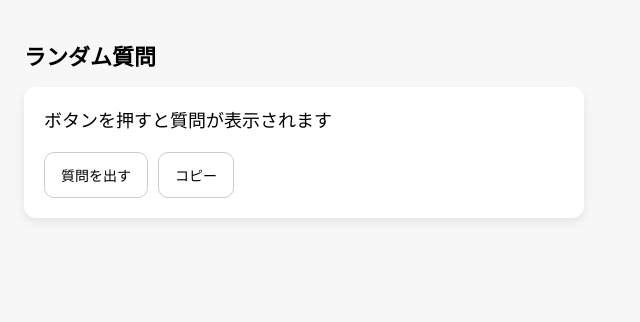
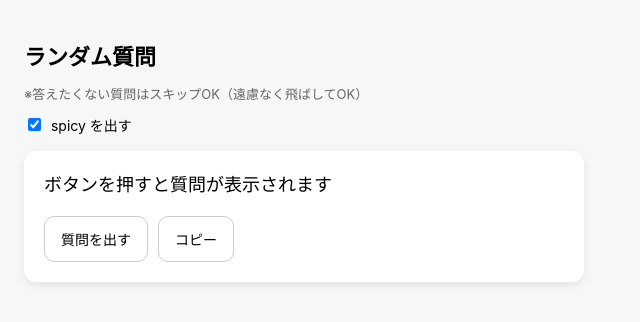
Before and after one commit to nishijima15821-arch/kntandkkr-situmon, a plain HTML site: page index.html in a window 1280 px wide. Shown: the whole page, without its empty margins (0-640 px from the left). Drawn offline with Linux system fonts and the light colour scheme.

Commit message:
Update index.html

```diff
--- a/index.html
+++ b/index.html
@@ -1,9 +1,10 @@
-<!doctype html>
+<!DOCTYPE html>
 <html lang="ja">
 <head>
-  <meta charset="utf-8" />
+  <meta charset="UTF-8" />
   <meta name="viewport" content="width=device-width, initial-scale=1" />
   <title>ランダム質問</title>
+
   <style>
     body {
       font-family: -apple-system, BlinkMacSystemFont, "Segoe UI", sans-serif;
@@ -11,22 +12,49 @@
       margin: 0;
       padding: 24px;
     }
+
     h1 {
       font-size: 22px;
+      margin-bottom: 8px;
+    }
+
+    .hint {
+      font-size: 13px;
+      color: #666;
+      margin-bottom: 12px;
+    }
+
+    .toggle {
+      display: inline-block;
       margin-bottom: 16px;
+      font-size: 14px;
+      cursor: pointer;
     }
+
+    .toggle input {
+      margin-right: 6px;
+    }
+
     .card {
       background: #fff;
       border-radius: 12px;
       padding: 20px;
+      max-width: 520px;
       box-shadow: 0 4px 10px rgba(0,0,0,0.08);
-      max-width: 520px;
     }
+
     #question {
       font-size: 18px;
       line-height: 1.6;
       margin-bottom: 16px;
+      white-space: pre-wrap;
     }
+
+    .buttons {
+      display: flex;
+      gap: 10px;
+    }
+
     button {
       padding: 12px 16px;
       border-radius: 10px;
@@ -35,18 +63,25 @@
       font-size: 14px;
       cursor: pointer;
     }
-    .buttons {
-      display: flex;
-      gap: 10px;
-    }
   </style>
 </head>
+
 <body>
 
   <h1>ランダム質問</h1>
 
+  <!-- スキップOK表示 -->
+  <p class="hint">※答えたくない質問はスキップOK（遠慮なく飛ばしてOK）</p>
+
+  <!-- spicy 出現オン／オフ -->
+  <label class="toggle">
+    <input type="checkbox" id="toggleSpicy" checked>
+    spicy を出す
+  </label>
+
   <div class="card">
     <div id="question">ボタンを押すと質問が表示されます</div>
+
     <div class="buttons">
       <button onclick="nextQuestion()">質問を出す</button>
       <button onclick="copyQuestion()">コピー</button>
```
